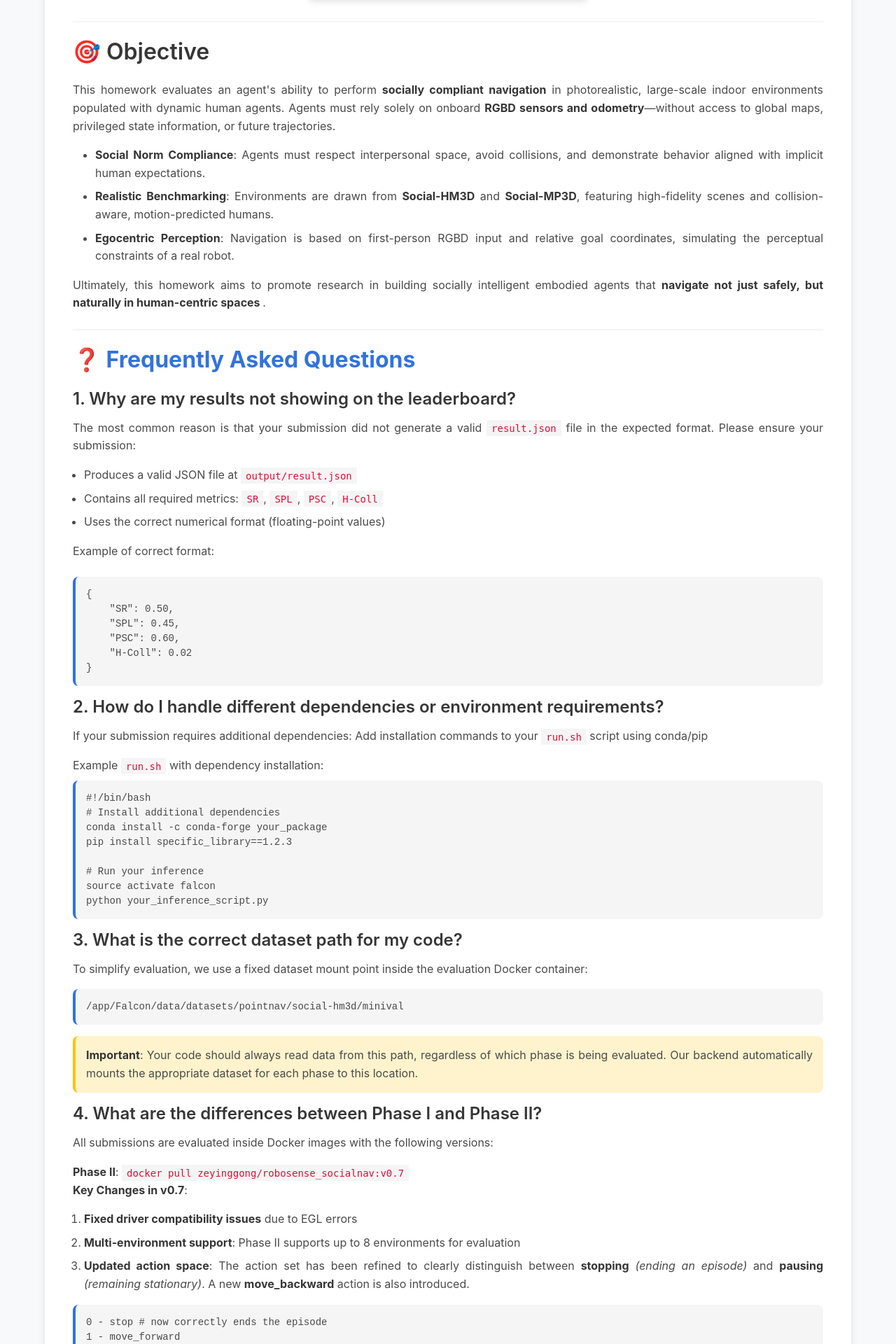
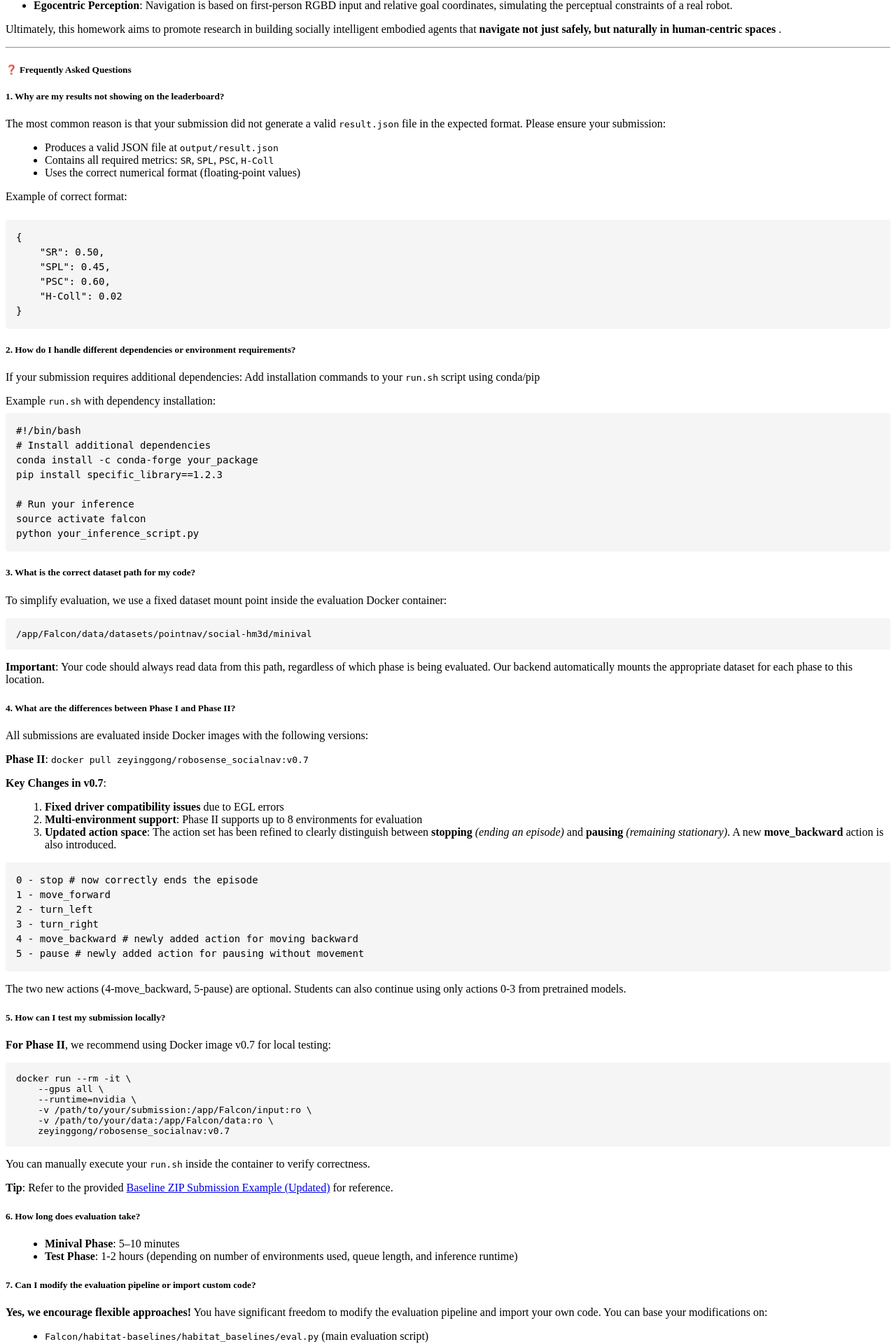
Before and after one commit to Zeying-Gong/Socialnav-HW3, a Python web app: template templates/description.html in a window 1280 px wide. Shown: the part 614-2534 px from the top of the page at 70% size. Run offline with Jinja, Linux system fonts and the light colour scheme; the template is opened without the code that fills it, so the values that code supplies are empty.

Commit message:
update overview v3_4

```diff
--- a/templates/description.html
+++ b/templates/description.html
@@ -1,87 +1,3 @@
-<!DOCTYPE html>
-<html lang="en">
-<head>
-    <meta charset="UTF-8">
-    <meta name="viewport" content="width=device-width, initial-scale=1.0">
-    <title>AIAA 4220 - Homework 3</title>
-    <link rel="stylesheet" href="https://cdnjs.cloudflare.com/ajax/libs/bulma/0.9.4/css/bulma.min.css">
-    <style>
-        body {
-            font-family: -apple-system, BlinkMacSystemFont, 'Segoe UI', 'Roboto', sans-serif;
-            line-height: 1.6;
-            margin: 0;
-            padding: 20px;
-            background-color: #f8f9fa;
-        }
-
-        .container {
-            max-width: 900px;
-            margin: 0 auto;
-            background: white;
-            padding: 40px;
-            border-radius: 12px;
-            box-shadow: 0 4px 12px rgba(0,0,0,0.1);
-        }
-
-        .img-hover-effect {
-            transition: transform 0.3s ease;
-        }
-
-        .img-hover-effect:hover {
-            transform: scale(1.05);
-        }
-
-        /* 调整FAQ标题字体大小 */
-        .faq-title {
-            font-size: 1.5rem !important;
-            font-weight: 600 !important;
-            margin-bottom: 1rem !important;
-            color: #363636 !important;
-        }
-
-        /* 调整主要FAQ标题 */
-        .faq-main-title {
-            font-size: 2rem !important;
-            font-weight: 700 !important;
-            margin-bottom: 1.5rem !important;
-            color: #3273dc !important;
-        }
-
-        /* 代码块样式优化 */
-        .code-block {
-            background-color: #f5f5f5;
-            padding: 15px;
-            border-radius: 8px;
-            margin-bottom: 1rem;
-            font-family: 'Courier New', monospace;
-            font-size: 14px;
-            line-height: 1.5;
-            border-left: 4px solid #3273dc;
-        }
-
-        /* 增强列表样式 */
-        .content ul, .content ol {
-            margin-left: 2rem;
-            margin-bottom: 1.5rem;
-        }
-
-        .content li {
-            margin-bottom: 0.5rem;
-        }
-
-        /* 强调文本样式 */
-        .highlight {
-            background-color: #fff3cd;
-            padding: 15px;
-            border-radius: 8px;
-            border-left: 4px solid #ffc107;
-            margin-bottom: 1rem;
-        }
-    </style>
-</head>
-<body>
-    <div class="container">
-        <div class="content">
 <p>
   👋 This is the homework 3 for AIAA 4220 - Introduction to Embodied AI. In this homework we will perform a social navigation task on Habitat platform.
   </p>
@@ -100,7 +16,7 @@
 
   <hr>
 
-            <h4 class="title is-3">🎯 Objective</h4>
+  <h5 class="title is-4">🎯 Objective</h5>
   <div class="content has-text-justified" style="padding-top: 0px">
     <p>
     This homework evaluates an agent's ability to perform <strong>socially compliant navigation</strong> in photorealistic, large-scale indoor environments populated with dynamic human agents.
@@ -120,10 +36,10 @@
 
   <hr>
 
-            <h4 class="faq-main-title">❓ Frequently Asked Questions</h4>
+  <h5 class="title is-4">❓ Frequently Asked Questions</h5>
   <div class="content has-text-justified" style="padding-top: 0px">
 
-                <h4 class="faq-title">1. Why are my results not showing on the leaderboard?</h4>
+    <h5 class="title is-3">1. Why are my results not showing on the leaderboard?</h5>
     <p style="margin-bottom: 1rem;">
     The most common reason is that your submission did not generate a valid <code>result.json</code> file in the expected format. Please ensure your submission:
     </p>
@@ -135,7 +51,15 @@
     <p style="margin-bottom: 1.5rem;">
     Example of correct format:
     </p>
-                <div class="code-block">
+    <div style="
+    background-color: #f5f5f5;
+    padding: 15px;
+    border-radius: 4px;
+    margin-bottom: 1rem;
+    font-family: monospace;
+    font-size: 14px;
+    line-height: 1.5; /* 少量留白，兼顾美观和紧凑 */
+  ">
       {<br>
       &nbsp;&nbsp;&nbsp;&nbsp;"SR": 0.50,<br>
       &nbsp;&nbsp;&nbsp;&nbsp;"SPL": 0.45,<br>
@@ -144,15 +68,22 @@
       }
     </div>
 
-                <h4 class="faq-title">2. How do I handle different dependencies or environment requirements?</h4>
+    <h5 class="title is-3">2. How do I handle different dependencies or environment requirements?</h5>
     <p style="margin-bottom: 1rem;">
     If your submission requires additional dependencies:
     Add installation commands to your <code>run.sh</code> script using conda/pip
-                </p>
     <p style="margin-bottom: 0.5rem;">
     Example <code>run.sh</code> with dependency installation:
     </p>
-                <div class="code-block">
+    <div style="
+    background-color: #f5f5f5;
+    padding: 15px;
+    border-radius: 4px;
+    margin-bottom: 1rem;
+    font-family: monospace;
+    font-size: 14px;
+    line-height: 1.5; /* 少量留白，兼顾美观和紧凑 */
+  ">
     #!/bin/bash<br>
     # Install additional dependencies<br>
     conda install -c conda-forge your_package<br>
@@ -162,19 +93,18 @@
     source activate falcon<br>
     python your_inference_script.py
     </div>
-
-                <h4 class="faq-title">3. What is the correct dataset path for my code?</h4>
+    <h5 class="title is-3">3. What is the correct dataset path for my code?</h5>
     <p style="margin-bottom: 1rem;">
     To simplify evaluation, we use a fixed dataset mount point inside the evaluation Docker container:
     </p>
-                <div class="code-block">
+        <div style="background-color: #f5f5f5; padding: 15px; border-radius: 4px; margin-bottom: 1rem; font-family: monospace;">
         /app/Falcon/data/datasets/pointnav/social-hm3d/minival
       </div>
-                <div class="highlight">
+    <p style="margin-bottom: 1.5rem;">
     <strong>Important</strong>: Your code should always read data from this path, regardless of which phase is being evaluated. Our backend automatically mounts the appropriate dataset for each phase to this location.
-                </div>
+    </p>
 
-                <h4 class="faq-title">4. What are the differences between Phase I and Phase II?</h4>
+    <h5 class="title is-3">4. What are the differences between Phase I and Phase II?</h5>
     <p style="margin-bottom: 1rem;">
     All submissions are evaluated inside Docker images with the following versions:
     </p>
@@ -187,7 +117,15 @@
       <li><strong>Multi-environment support</strong>: Phase II supports up to 8 environments for evaluation</li>
       <li><strong>Updated action space</strong>: The action set has been refined to clearly distinguish between <strong>stopping</strong> <em>(ending an episode)</em> and <strong>pausing</strong> <em>(remaining stationary)</em>. A new <strong>move_backward</strong> action is also introduced.</li>
     </ol>
-                <div class="code-block">
+    <div style="
+    background-color: #f5f5f5;
+    padding: 15px;
+    border-radius: 4px;
+    margin-bottom: 1rem;
+    font-family: monospace;
+    font-size: 14px;
+    line-height: 1.5; /* 少量留白，兼顾美观和紧凑 */
+  ">
       0 - stop            # now correctly ends the episode<br>
       1 - move_forward<br>
       2 - turn_left<br>
@@ -199,11 +137,11 @@
       The two new actions (4-move_backward, 5-pause) are optional. Students can also continue using only actions 0-3 from pretrained models.
     </p>
 
-                <h4 class="faq-title">5. How can I test my submission locally?</h4>
+    <h5 class="title is-3">5. How can I test my submission locally?</h5>
     <p style="margin-bottom: 1rem;">
     <strong>For Phase II</strong>, we recommend using Docker image v0.7 for local testing:
     </p>
-                <div class="code-block">
+    <div style="background-color: #f5f5f5; padding: 15px; border-radius: 4px; margin-bottom: 1rem; font-family: monospace;">
       docker run --rm -it \<br>
       &nbsp;&nbsp;&nbsp;&nbsp;--gpus all \<br>
       &nbsp;&nbsp;&nbsp;&nbsp;--runtime=nvidia \<br>
@@ -217,14 +155,17 @@
     <p style="margin-bottom: 1rem;">
     <strong>Tip</strong>: Refer to the provided <a href="https://drive.google.com/file/d/1k5tMeocASZhCUL2SFUILqWTszNRYjC4L/view?usp=sharing" target="_blank">Baseline ZIP Submission Example (Updated)</a> for reference.
     </p>
+    <p style="margin-bottom: 1.5rem;">
+    </p>
 
-                <h4 class="faq-title">6. How long does evaluation take?</h4>
+    <h5 class="title is-3">6. How long does evaluation take?</h5>
     <ul style="margin-left: 1rem; margin-bottom: 1rem;">
       <li><strong>Minival Phase</strong>: 5–10 minutes</li>
       <li><strong>Test Phase</strong>: 1-2 hours (depending on number of environments used, queue length, and inference runtime)</li>
     </ul>
+    <p style="margin-bottom: 1.5rem;">
 
-                <h4 class="faq-title">7. Can I modify the evaluation pipeline or import custom code?</h4>
+    <h5 class="title is-3">7. Can I modify the evaluation pipeline or import custom code?</h5>
     <p style="margin-bottom: 1rem;">
     <strong>Yes, we encourage flexible approaches!</strong> You have significant freedom to modify the evaluation pipeline and import your own code. You can base your modifications on:
     </p>
@@ -243,11 +184,9 @@
       <li><strong>No additional sensors/information</strong>: You cannot access extra environmental information or sensors beyond the allowed observation keys</li>
       <li><strong>Open-source models only</strong>: You cannot use proprietary pretrained models or private datasets that are not publicly accessible</li>
     </ol>
-                <div class="highlight">
+    <p style="margin-bottom: 1.5rem;">
     These restrictions ensure fair competition while maintaining the scientific integrity of the homework.
+    </p>
+
+
   </div>
-            </div>
-        </div>
-    </div>
-</body>
-</html>
```
Also changed, not shown: challenge_config.yaml (+9 -9 lines). Lines whose indentation alone changed are shown as unchanged.
